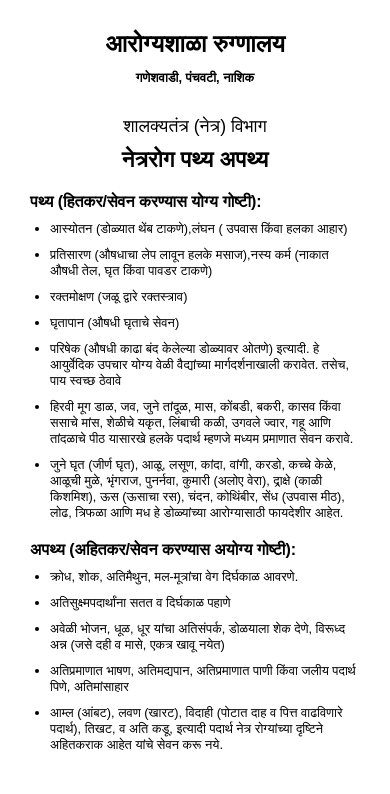
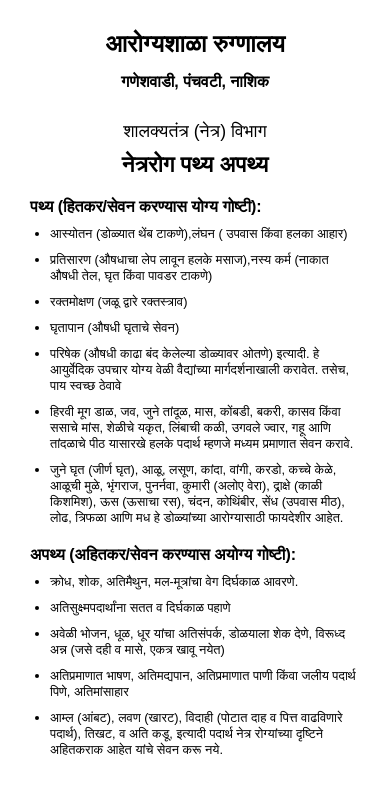
Before and after one commit to tejadeshmukh/information, a plain HTML site: page index.html in a window 390 px wide. Drawn offline with Linux system fonts and the light colour scheme.

Commit message:
Update index.html

```diff
--- a/index.html
+++ b/index.html
@@ -29,7 +29,7 @@
         }
 
         .address {
-            font-size: 1.5em;
+            font-size: 1.8em;
 	    font-weight: bold;
             margin-bottom: 30px;
         }
@@ -80,7 +80,7 @@
             }
 
             .address {
-                font-size: 0.9em;
+                font-size: 1.4em;
             }
 
             .subheader .highlight {
@@ -106,7 +106,7 @@
             }
 
             .address {
-                font-size: 0.8em;
+                font-size: 1em;
             }
 
             .subheader .highlight {
```
